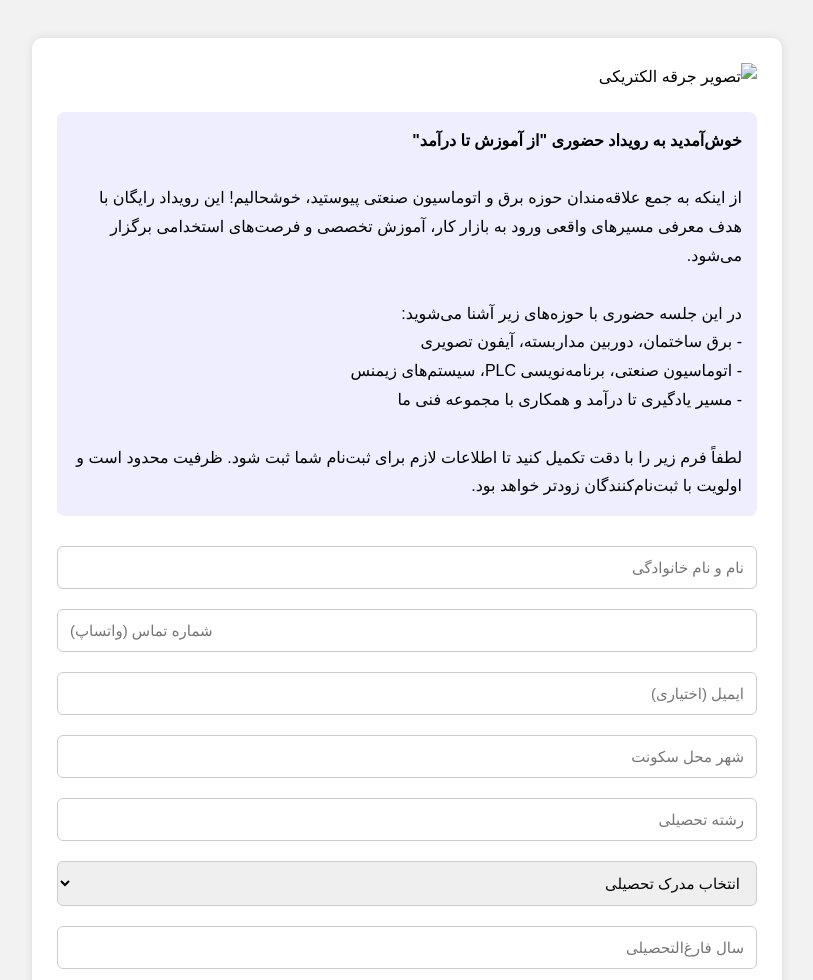
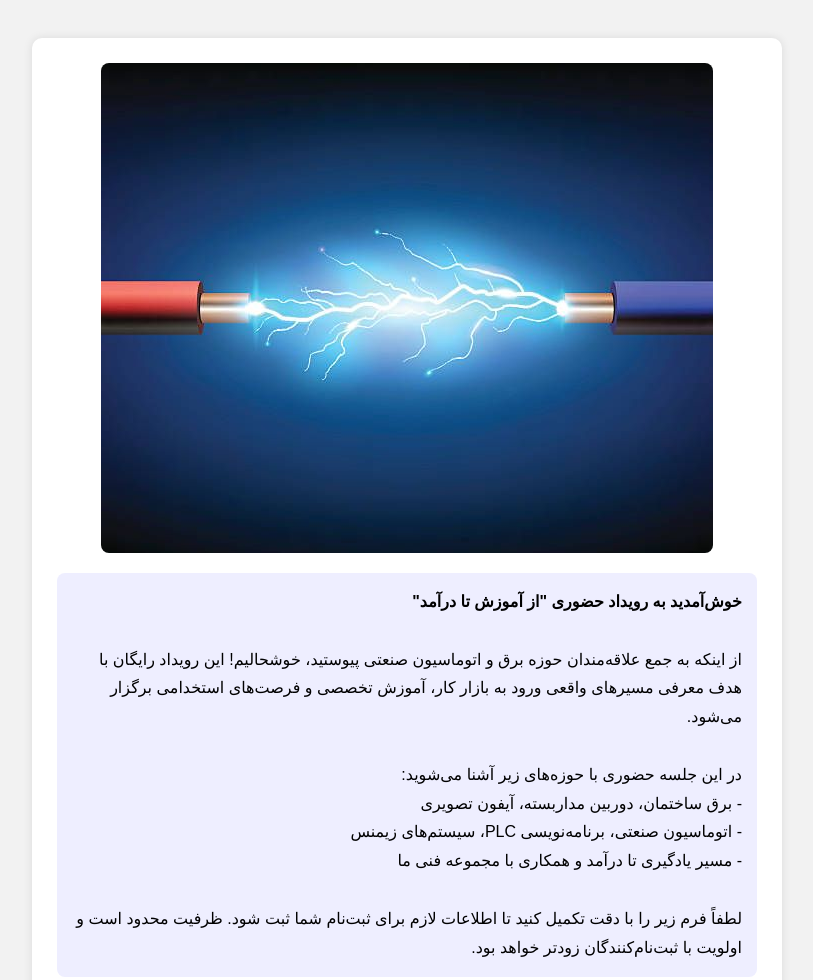
Before and after one commit to mohadesehetaat-debug/bargh-event, a plain HTML site: page index.html in a window 1280 px wide. Shown: the top 980 px of the page, without its empty margins (233-1046 px from the left). Drawn offline with Linux system fonts and the light colour scheme.

Commit message:
Update index.html

```diff
--- a/index.html
+++ b/index.html
@@ -61,7 +61,7 @@
 <body>
   <div class="container">
     <!-- تصویر -->
-    <img src="electric-spark.jpg" alt="تصویر جرقه الکتریکی">
+    <img src="WhatsApp Image 2025-10-04 at 14.49.35 (1).jpeg" alt="تصویر جرقه الکتریکی">
 
     <!-- خوش‌آمدگویی -->
     <div class="welcome">
```
